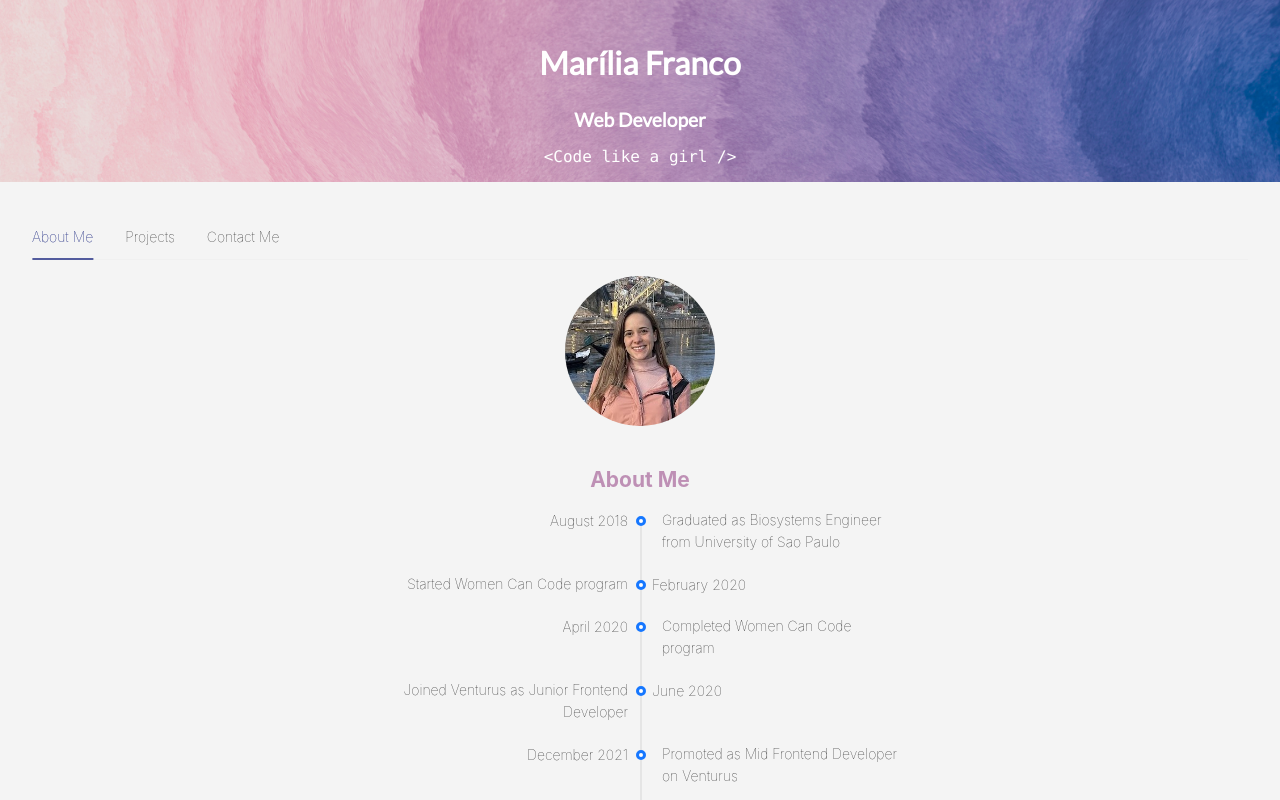
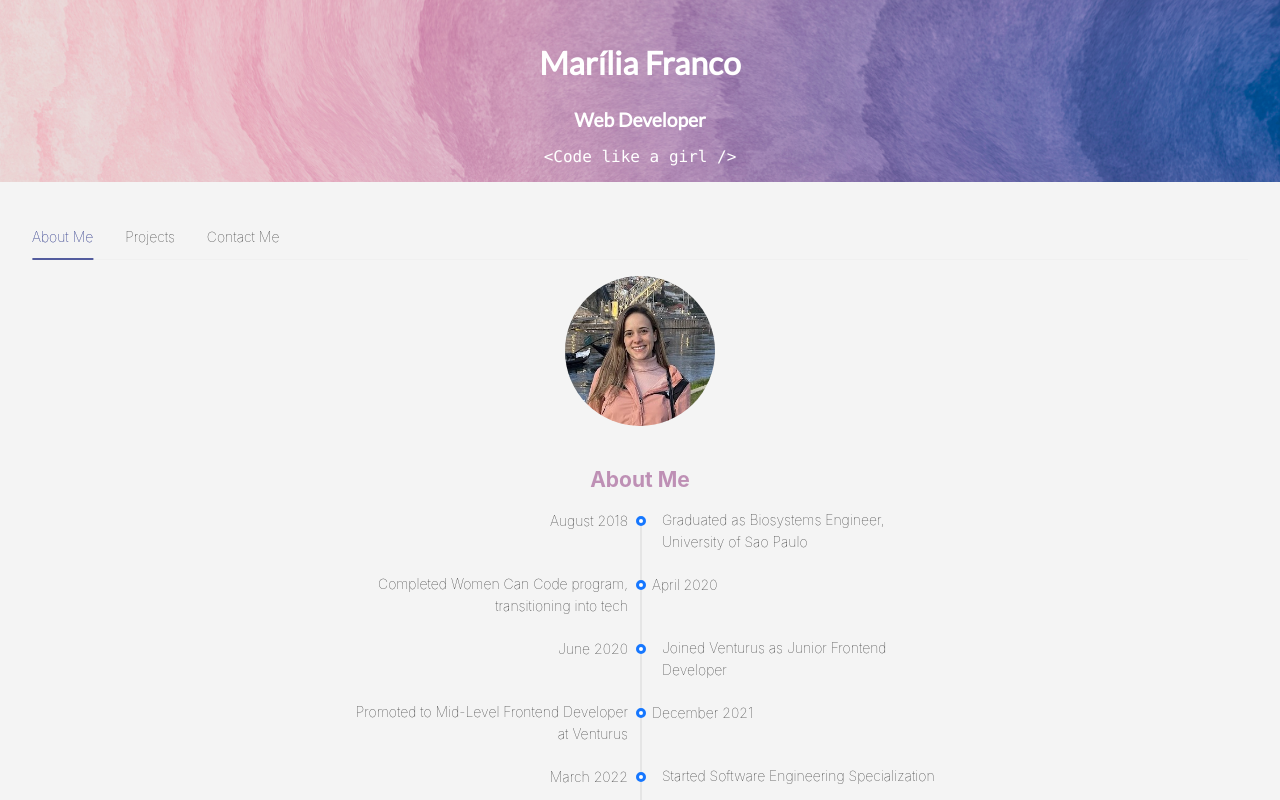
Before and after one commit to mariliabraz/mariliabraz.github.io, a React (Create React App) app: page / in a window 1280 px wide. Shown: the top 800 px of the page. Built offline with nearby package versions, Linux system fonts and the light colour scheme.

Commit message:
Change timeline info

```diff
--- a/src/components/About/About.jsx
+++ b/src/components/About/About.jsx
@@ -21,15 +21,12 @@ const About = () => {
               {
                 label: "August 2018",
                 children:
-                  "Graduated as Biosystems Engineer from University of Sao Paulo",
-              },
-              {
-                label: "February 2020",
-                children: "Started Women Can Code program",
+                  "Graduated as Biosystems Engineer, University of Sao Paulo",
               },
               {
                 label: "April 2020",
-                children: "Completed Women Can Code program",
+                children:
+                  "Completed Women Can Code program, transitioning into tech",
               },
               {
                 label: "June 2020",
@@ -37,7 +34,8 @@ const About = () => {
               },
               {
                 label: "December 2021",
-                children: "Promoted as Mid Frontend Developer on Venturus",
+                children:
+                  "Promoted to Mid-Level Frontend Developer at Venturus",
               },
               {
                 label: "March 2022",
@@ -45,25 +43,27 @@ const About = () => {
               },
               {
                 label: "May 2022",
-                children: "Engaged in international experience at Farfetch",
+                children: "Began international experience at Farfetch",
               },
               {
                 label: "June 2022",
                 children:
-                  "Developed internal web application using JavaScript, jQuery, Bootstrap, and CSS",
-              },
-              {
-                label: "October 2023",
-                children: "Post-Graduate as a Software Engineer",
+                  "Built an internal tool to streamline workflows using JavaScript, jQuery, Bootstrap, and CSS",
               },
               {
                 label: "October 2023",
                 children:
-                  "Rebuilt internal web application using React, SCSS, and Firebase",
+                  "Earned Post-Graduate Certification in Software Engineering",
+              },
+              {
+                label: "October 2023",
+                children:
+                  "Rebuilt and scaled the internal tool using React, SCSS, and Firebase",
               },
               {
                 label: "March 2024",
-                children: "Trained new web developer on the team at Farfetch",
+                children:
+                  "Trained and mentored a new web developer, solidifying the team’s capabilities",
               },
             ]}
           />
```
